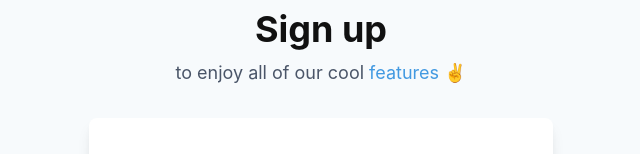
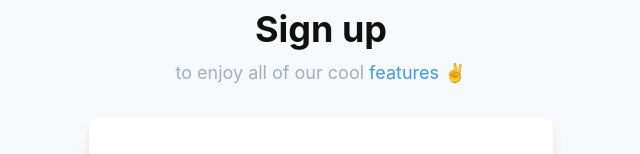
Before and after one commit to codingburgas/devolut, a Next.js app in the folder devolut-front-end/: page /sign-up in a window 1280 px wide. Shown: the top 154 px of the page, without its empty margins (319-959 px from the left). Built offline with nearby package versions, Linux system fonts and the light colour scheme; no server answers.

Commit message:
Change sign-in/up header message color

```diff
--- a/devolut-front-end/pages/sign-in.tsx
+++ b/devolut-front-end/pages/sign-in.tsx
@@ -71,7 +71,7 @@ export default function Signin() {
         <Stack spacing={8} mx={"auto"} maxW={"lg"} py={12} px={6}>
           <Stack align={"center"}>
             <Heading fontSize={"4xl"}>Sign in to your account</Heading>
-            <Text fontSize={"lg"} color={"gray.600"}>
+            <Text fontSize={"lg"} color={"gray.400"}>
               to enjoy all of our cool <Link color={"blue.400"}>features</Link>{" "}
               ✌️
             </Text>
--- a/devolut-front-end/pages/sign-up.tsx
+++ b/devolut-front-end/pages/sign-up.tsx
@@ -114,7 +114,7 @@ export default function Signup() {
             <Heading fontSize={"4xl"} textAlign={"center"}>
               Sign up
             </Heading>
-            <Text fontSize={"lg"} color={"gray.600"}>
+            <Text fontSize={"lg"} color={"gray.400"}>
               to enjoy all of our cool <Link color={"blue.400"}>features</Link>{" "}
               ✌️
             </Text>
```
